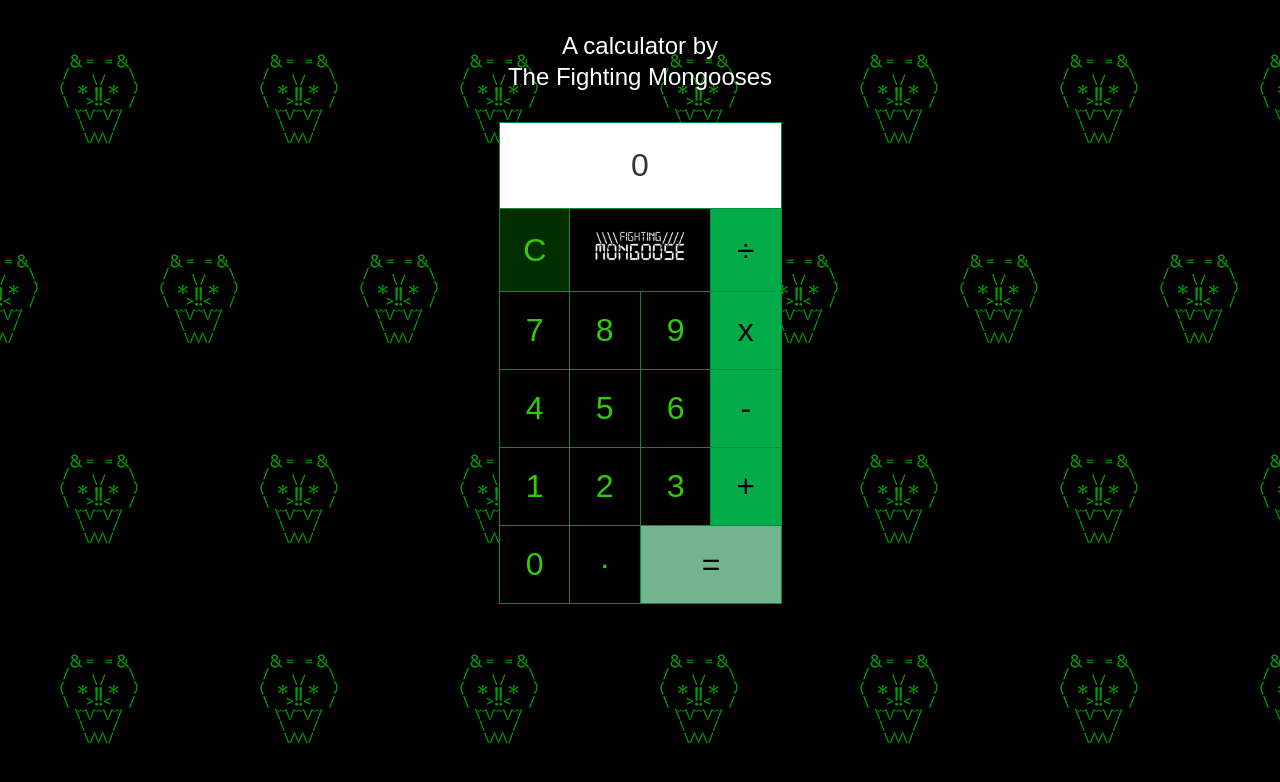
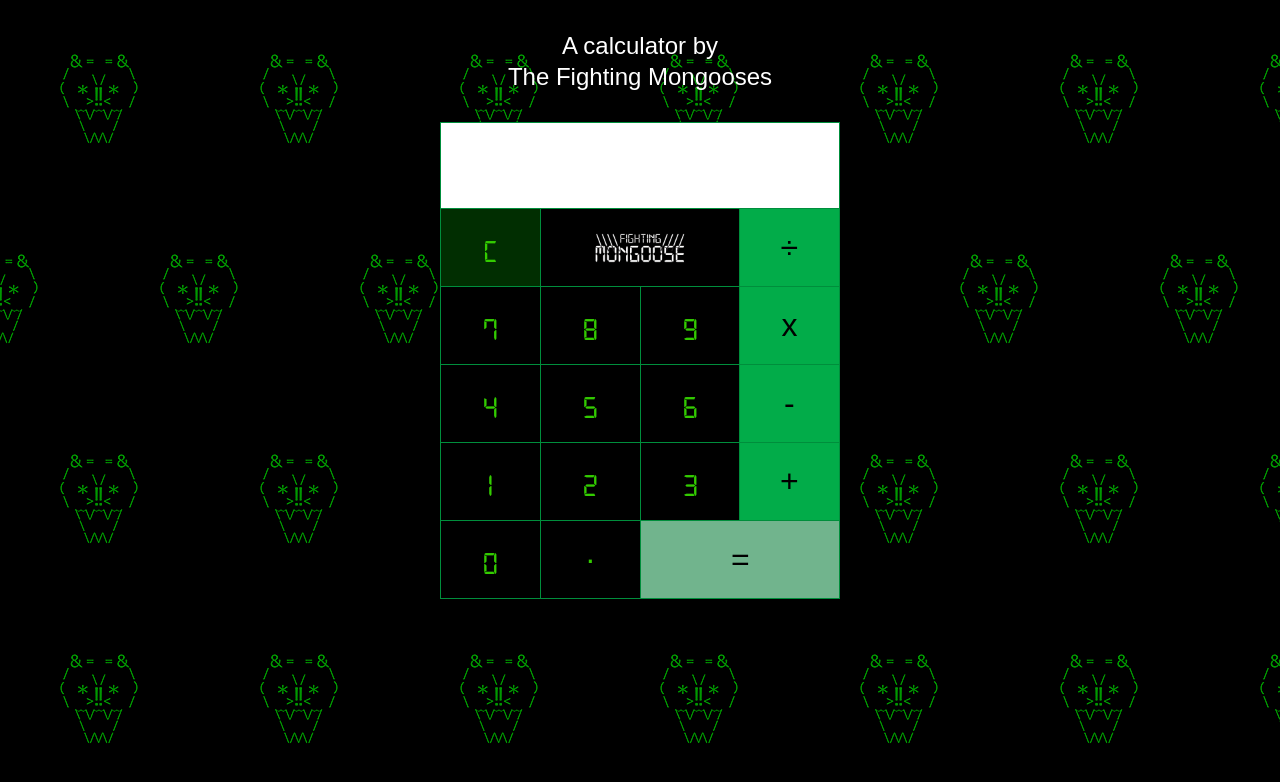
Before and after one commit to zachhubbard77/fighting_mongoose, a plain HTML site: page index.html in a window 1280 px wide. Drawn offline with Linux system fonts and the light colour scheme.

Commit message:
Add font again and update html and css

```diff
--- a/index.html
+++ b/index.html
@@ -1,6 +1,7 @@
 <!DOCTYPE html>
 <head>
     <link rel="stylesheet" href="style.css">
+    <meta charset="utf-8">
 </head>
 
 <body>
@@ -9,12 +10,11 @@
     <div>
         <table id="calcTable">
             <tr>
-                <td id="display" colspan="4" class="res">0</td>
+                <td id="display" colspan="4" class="res"></td>
             </tr>
             <tr>
                 <td id="clearKey" class="gray"><a href="#" class="hvr-pop g">C</a></td>
                 <td id="logo" colspan="2" cellpadding="0" ><img src="mongoose-name.png" width="100px" alt="The Fighting Mongooses"></td>
-                <!--<td id="blank"><a href="#" class="hvr-pop g"></a></td>-->
                 <td id="divide" class="funct"><a href="#" class="hvr-pop b">&#247;</a></td>
             </tr>
             <tr>
--- a/style.css
+++ b/style.css
@@ -1,3 +1,8 @@
+@font-face {
+    font-family: 'Digital-7';
+    src: url(fonts/digital-7.ttf);
+}
+
 body {
     margin:0;
     padding:0;
@@ -18,9 +23,9 @@ p {
     margin:0;
 }
 table {
-    max-width:350px;
+    width:400px;
     margin:30px auto;
-
+    table-layout:fixed;
    }
 table, th, td {
     background-color:#000000;
@@ -83,8 +88,10 @@ a.b {color:#000000;}
 .other {background-color:#ffffff;
 }
 .res {background-color:#ffffff;
-    color:#333333;
+    color:#000000;
     height:45px;
+    overflow: hidden;
+    text-overflow: ellipsis;
 }
 .gray {background-color:#012e01;
     color:#02ac49;
```
Also changed, not shown: fonts/digital-7.ttf (added).
